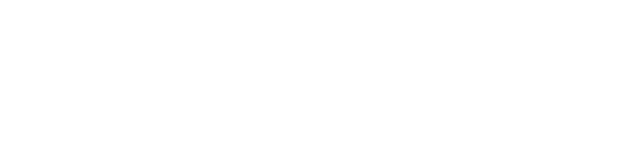
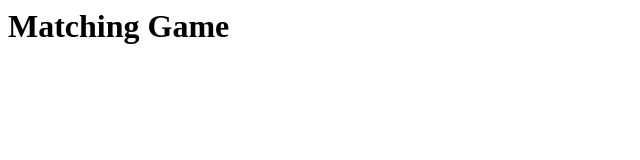
Before and after one commit to willbritt/Lab3, a plain HTML site: page index.html in a window 1280 px wide. Shown: the whole page, without its empty margins (0-640 px from the left). Drawn offline with Linux system fonts and the light colour scheme.

Commit message:
Added Title

```diff
--- a/index.html
+++ b/index.html
@@ -1,4 +1,5 @@
 <html>
 <body>
+  <h1> Matching Game <h1>
 </html>
 </body>
```
